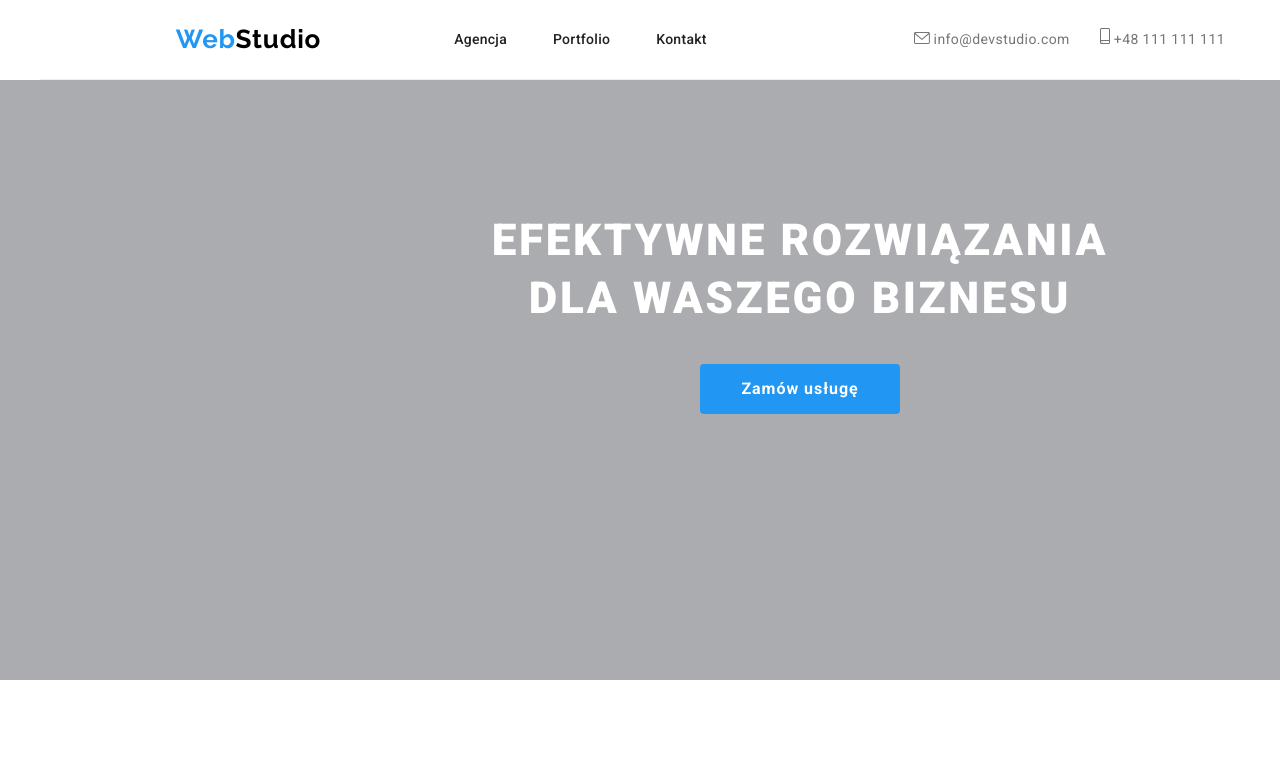
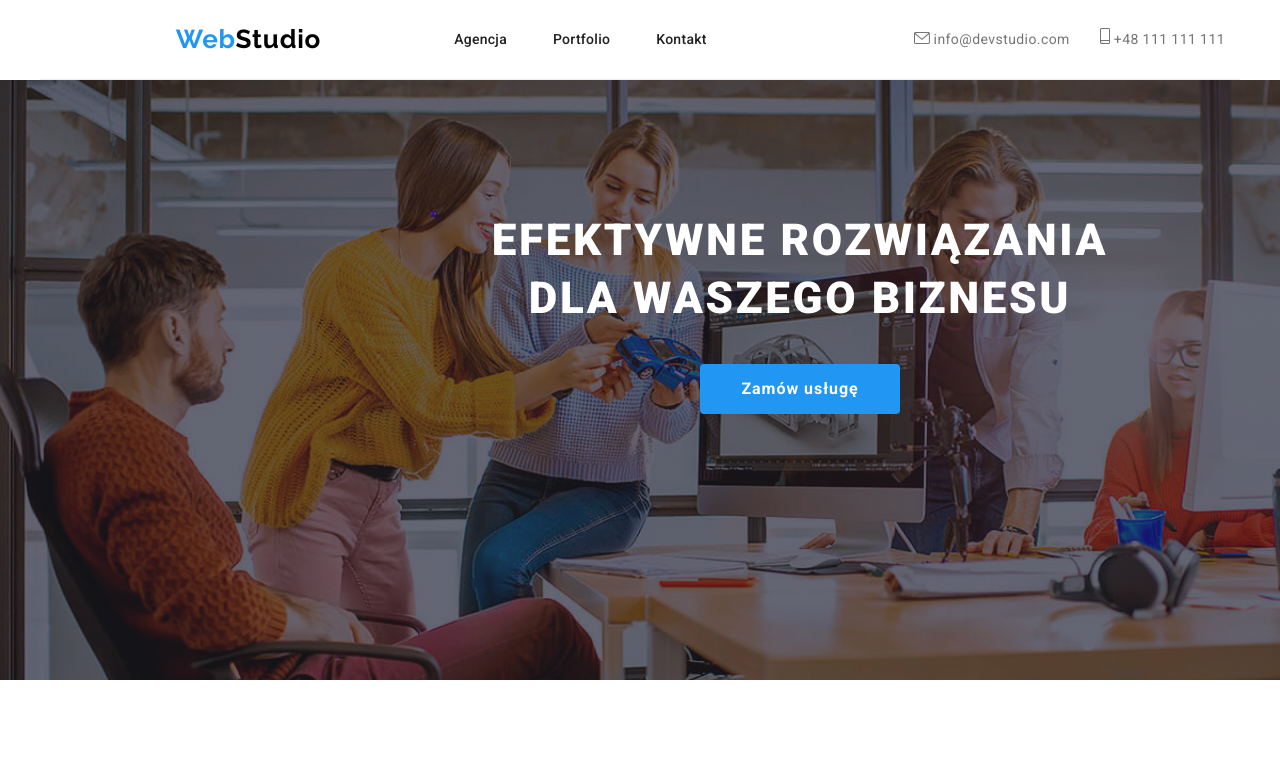
Before and after one commit to Guma96/goit-markup-hw-04, a plain HTML site: page index.html in a window 1280 px wide. Shown: the top 771 px of the page. Drawn offline with nearby package versions, Linux system fonts and the light colour scheme; the site is published under a folder, as on GitHub Pages, so addresses that start at the root find nothing.

Commit message:
Update styles.css

```diff
--- a/css/styles.css
+++ b/css/styles.css
@@ -175,7 +175,7 @@ body {
       rgba(47, 48, 58, 0.4),
       rgba(47, 48, 58, 0.4)
     ),
-    url("/images/bgimg.jpg");
+    url("../images/bgimg.jpg");
 }
 .main-button {
   border: none;
```
